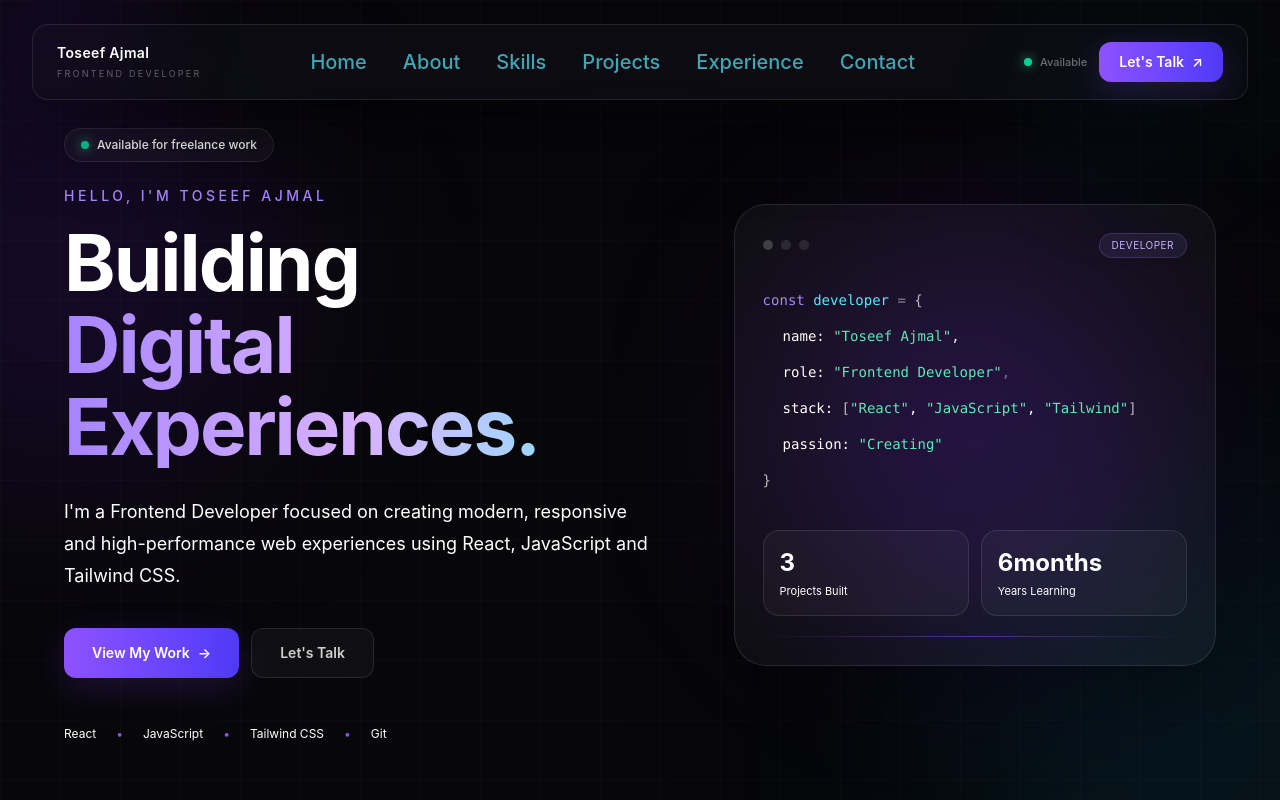
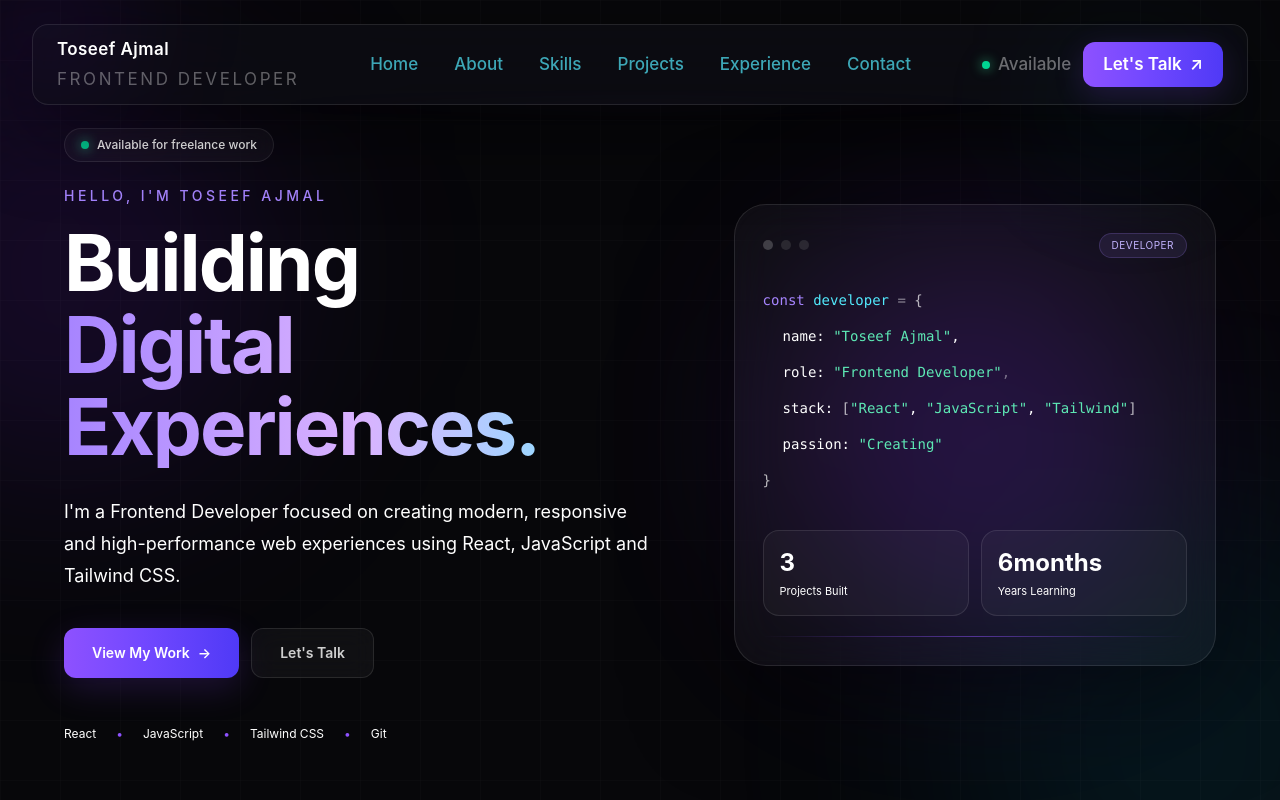
Before and after one commit to toseefajmal/toseefajmal-portfolio, a React (Vite) app: page / in a window 1280 px wide. Shown: the top 800 px of the page. Built offline with nearby package versions, Linux system fonts and the light colour scheme.

Commit message:
feat: update Navbar text sizes for improved readability

```diff
--- a/src/components/Navbar.jsx
+++ b/src/components/Navbar.jsx
@@ -47,14 +47,12 @@ const Navbar = () => {
               onClick={() => handleScroll("home")}
               className="group flex items-center gap-3"
             >
-
-
               <div className="hidden text-left sm:block">
-                <h2 className="text-sm font-semibold tracking-wide text-white">
+                <h2 className="text-[17px] font-semibold tracking-wide text-white">
                   Toseef Ajmal
                 </h2>
 
-                <p className="mt-1 text-[9px] uppercase tracking-[0.25em] text-white/35">
+                <p className="mt-1 text-[17px] uppercase tracking-[0.15em] text-white/35">
                   Frontend Developer
                 </p>
               </div>
@@ -66,7 +64,7 @@ const Navbar = () => {
                 <button
                   key={item.id}
                   onClick={() => handleScroll(item.id)}
-                  className="group relative rounded-xl px-3 py-2.5 text-[20px] font-medium text-cyan-300/70 transition-all duration-300 hover:bg-white/[0.06] hover:text-white xl:px-4"
+                  className="group relative rounded-xl px-3 py-2.5 text-[17px] font-medium text-cyan-300/70 transition-all duration-300 hover:bg-white/[0.06] hover:text-white xl:px-4"
                 >
                   {item.name}
 
@@ -84,7 +82,7 @@ const Navbar = () => {
               <div className="hidden items-center gap-2 xl:flex">
                 <span className="h-2 w-2 rounded-full bg-emerald-400 shadow-[0_0_12px_rgba(52,211,153,0.8)]" />
 
-                <span className="text-[11px] font-medium text-white/40">
+                <span className="text-[17px] font-medium text-white/40">
                   Available
                 </span>
               </div>
@@ -92,7 +90,7 @@ const Navbar = () => {
               {/* Desktop Let's Talk */}
               <button
                 onClick={() => handleScroll("contact")}
-                className="hidden items-center gap-2 rounded-xl bg-gradient-to-r from-violet-500 to-indigo-600 px-5 py-2.5 text-sm font-semibold text-white shadow-[0_8px_30px_rgba(124,58,237,0.2)] transition-all duration-300 hover:-translate-y-0.5 hover:from-violet-400 hover:to-indigo-500 hover:shadow-[0_12px_35px_rgba(124,58,237,0.35)] lg:flex"
+                className="hidden items-center gap-2 rounded-xl bg-gradient-to-r from-violet-500 to-indigo-600 px-5 py-2.5 text-[17px] font-semibold text-white shadow-[0_8px_30px_rgba(124,58,237,0.2)] transition-all duration-300 hover:-translate-y-0.5 hover:from-violet-400 hover:to-indigo-500 hover:shadow-[0_12px_35px_rgba(124,58,237,0.35)] lg:flex"
               >
                 Let's Talk
                 <span>↗</span>
@@ -124,7 +122,7 @@ const Navbar = () => {
                   <button
                     key={item.id}
                     onClick={() => handleScroll(item.id)}
-                    className="group flex w-full items-center justify-between rounded-xl px-4 py-3 text-left text-sm font-medium text-white/60 transition-all duration-300 hover:bg-violet-500/10 hover:text-white"
+                    className="group flex w-full items-center justify-between rounded-xl px-4 py-3 text-left text-[17px] font-medium text-white/60 transition-all duration-300 hover:bg-violet-500/10 hover:text-white"
                   >
                     <span>{item.name}</span>
 
@@ -140,14 +138,14 @@ const Navbar = () => {
                 <div className="flex items-center gap-2">
                   <span className="h-2 w-2 rounded-full bg-emerald-400 shadow-[0_0_12px_rgba(52,211,153,0.8)]" />
 
-                  <span className="text-xs font-medium text-white/40">
+                  <span className="text-[17px] font-medium text-white/40">
                     Available for work
                   </span>
                 </div>
 
                 <button
                   onClick={() => handleScroll("contact")}
-                  className="rounded-xl bg-gradient-to-r from-violet-500 to-indigo-600 px-4 py-2 text-xs font-semibold text-white shadow-lg transition-all duration-300 hover:scale-105"
+                  className="rounded-xl bg-gradient-to-r from-violet-500 to-indigo-600 px-4 py-2 text-[17px] font-semibold text-white shadow-lg transition-all duration-300 hover:scale-105"
                 >
                   Let's Talk ↗
                 </button>
```
